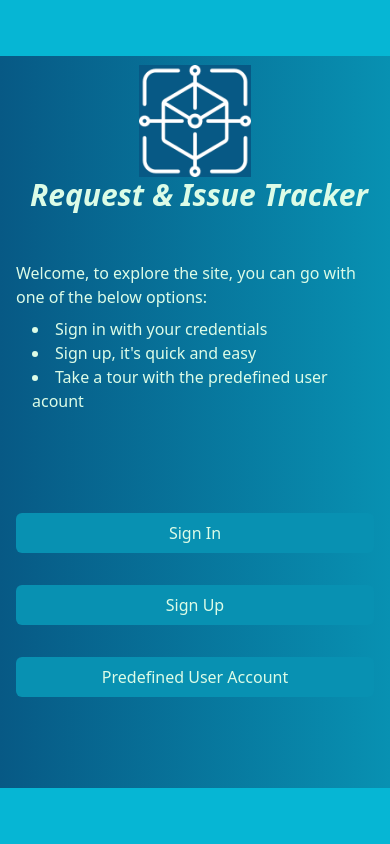
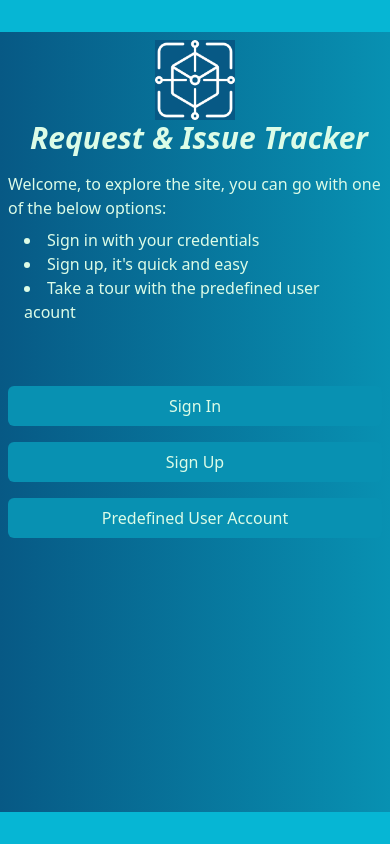
Before and after one commit to Z-Achaoui/request-and-issue-tracker, a React (Create React App) app: page / in a window 390 px wide. Built offline with nearby package versions, Linux system fonts and the light colour scheme.

Commit message:
correct components names and fix landing page layout

```diff
--- a/src/components/LandingPage.jsx
+++ b/src/components/LandingPage.jsx
@@ -31,20 +31,20 @@ function LandingPage(props) {
   };
 
   return (
-    <div className="flex flex-col w w-screen h-screen items-center justify-center py-14 bg-cyan-500 sm:py-24">
+    <div className="flex flex-col min-w-[280px] w-screen h-screen items-center justify-center py-8 bg-cyan-500 sm:py-24">
       <div className="h-full w-full text-green-100 bg-gradient-to-r from-sky-800 to-cyan-600 sm:grid sm:grid-flow-row sm:grid-cols-5">
-        <div className="flex flex-col h-1/2 w-full justify-center p-4 sm:col-span-3 sm:h-full">
+        <div className="flex flex-col w-full justify-center p-2 sm:p-4 sm:col-span-3 sm:h-full">
           <div className="flex flex-col justify-center items-center text-3xl text-center sm:text-left sm:text-4xl sm:flex-row md:text-5xl">
             <img
               src={props.logoLink}
               alt="logo"
-              className="h-28 items-center sm:h-24 md:h-32 "
+              className="h-20 items-center sm:h-24 md:h-32 "
             />
             <h1 className="ml-2 italic font-semibold tracking-normal">
               {"Request & Issue Tracker"}
             </h1>
           </div>
-          <div className="mt-12 self-center text-base sm:text-lg">
+          <div className="mt-4 md:mt-12 self-center text-base sm:text-lg">
             <p className="pb-2">
               Welcome, to explore the site, you can go with one of the below
               options:
@@ -62,21 +62,21 @@ function LandingPage(props) {
             </ul>
           </div>
         </div>
-        <div className="flex flex-col h-1/2 w-full justify-center items-center p-4 sm:col-span-2 sm:h-full">
+        <div className="flex flex-col h-1/3 w-full justify-center items-center p-2 sm:p-4 sm:col-span-2 sm:h-full">
           <button
-            className="w-full my-4 py-2 rounded-md bg-cyan-600 hover:bg-cyan-500"
+            className="w-full my-2 sm:my-4 py-2 rounded-md bg-cyan-600 hover:bg-cyan-500"
             onClick={() => navigate("/login")}
           >
             Sign In
           </button>
           <button
-            className="w-full my-4 py-2 rounded-md bg-cyan-600 hover:bg-cyan-500"
+            className="w-full my-2 sm:my-4 py-2 rounded-md bg-cyan-600 hover:bg-cyan-500"
             onClick={() => navigate("/register")}
           >
             Sign Up
           </button>
           <button
-            className="w-full my-4 py-2 rounded-md bg-cyan-600 hover:bg-cyan-500"
+            className="w-full my-2 sm:my-4 py-2 rounded-md bg-cyan-600 hover:bg-cyan-500"
             onClick={handleTourAccountLogin}
           >
             Predefined User Account
```
Also changed, not shown: src/components/LoginForm.jsx (renamed from src/components/loginForm.jsx), src/components/RegisterForm.jsx (renamed from src/components/registerForm.jsx), src/components/common/Form.jsx (renamed from src/components/common/form.jsx), src/components/common/Input.jsx (renamed from src/components/common/input.jsx).
